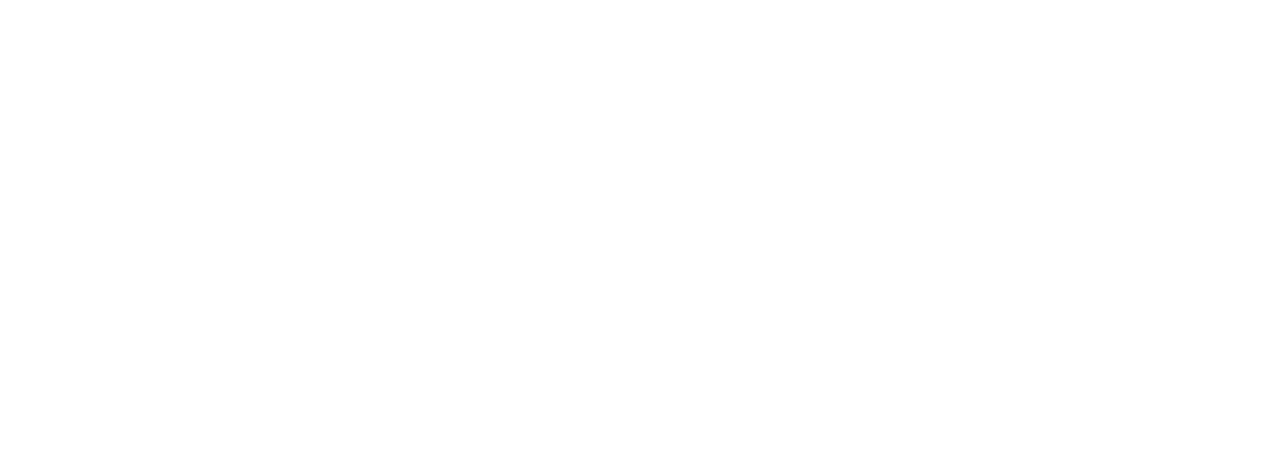
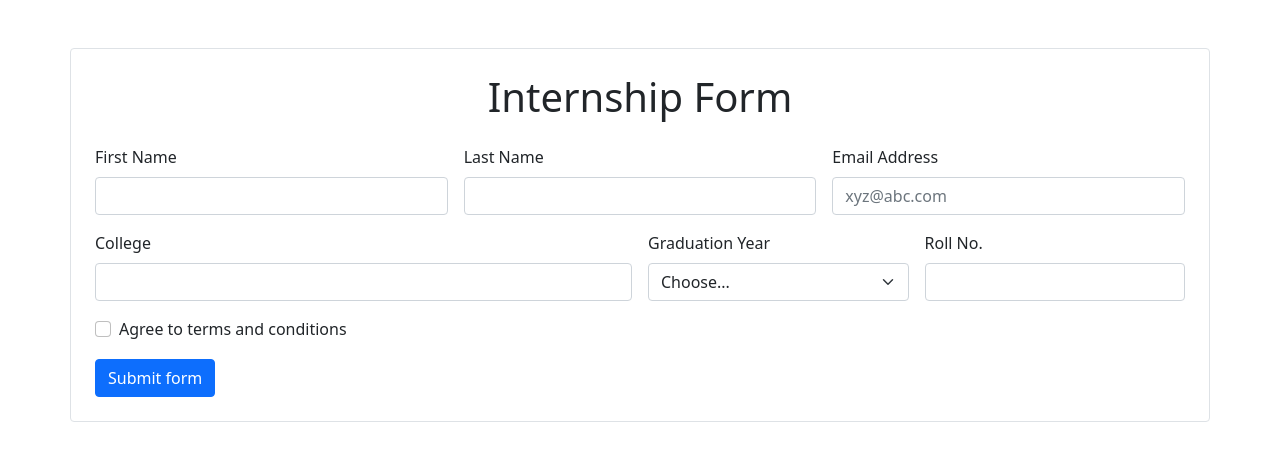
Before and after one commit to acciojob/bootstrap-form-easy-Sarath-Dharmaraj, a website: page main.html in a window 1280 px wide. Drawn offline with nearby package versions, Linux system fonts and the light colour scheme.

Commit message:
created a submission

```diff
--- a/main.html
+++ b/main.html
@@ -1,16 +1,114 @@
 <!DOCTYPE html>
+<html lang="en">
+<head>
+  <meta charset="UTF-8" />
+  <meta name="viewport" content="width=device-width, initial-scale=1.0" />
+  <title>Internship Form</title>
+  <link
+    href="https://cdn.jsdelivr.net/npm/bootstrap@5.0.2/dist/css/bootstrap.min.css"
+    rel="stylesheet"
+  />
+  <link rel="stylesheet" href="styles.css" />
+</head>
+<body>
+  <div class="container my-5 p-4 border rounded">
+    <h1 class="text-center mb-4">Internship Form</h1>
 
-<html>
+    <form class="row g-3 needs-validation" novalidate>
+      <!-- Row 1 -->
+      <div class="col-md-4">
+        <label for="first-name-input" class="form-label">First Name</label>
+        <input
+          type="text"
+          class="form-control"
+          id="first-name-input"
+          required
+        />
+        <div class="invalid-feedback">First name required!</div>
+      </div>
 
-<head>
-	<link rel="stylesheet" href="styles.css">
-</head>
+      <div class="col-md-4">
+        <label for="last-name-input" class="form-label">Last Name</label>
+        <input
+          type="text"
+          class="form-control"
+          id="last-name-input"
+          required
+        />
+        <div class="invalid-feedback">Last name required!</div>
+      </div>
 
-<body>
-	<!-- the entire body must be written by student -->
-    <script type="text/javascript" src="./script.js">
-</script>
+      <div class="col-md-4">
+        <label for="email-input" class="form-label">Email Address</label>
+        <input
+          type="email"
+          class="form-control"
+          id="email-input"
+          placeholder="xyz@abc.com"
+          required
+        />
+        <div class="invalid-feedback">Email required!</div>
+      </div>
 
+      <!-- Row 2 -->
+      <div class="col-md-6">
+        <label for="college-input" class="form-label">College</label>
+        <input
+          type="text"
+          class="form-control"
+          id="college-input"
+          required
+        />
+        <div class="invalid-feedback">Please provide a valid college.</div>
+      </div>
+
+      <div class="col-md-3">
+        <label for="grad-year-select" class="form-label">Graduation Year</label>
+        <select class="form-select" id="grad-year-select" required>
+          <option selected disabled value="">Choose...</option>
+          <option value="2020">2020</option>
+          <option value="2021">2021</option>
+          <option value="2022">2022</option>
+          <option value="2023">2023</option>
+        </select>
+        <div class="invalid-feedback">Please select a valid Graduation Year.</div>
+      </div>
+
+      <div class="col-md-3">
+        <label for="roll-no-input" class="form-label">Roll No.</label>
+        <input
+          type="text"
+          class="form-control"
+          id="roll-no-input"
+          required
+        />
+        <div class="invalid-feedback">Please provide a valid Roll no.</div>
+      </div>
+
+      <!-- Row 3 -->
+      <div class="col-12">
+        <div class="form-check">
+          <input
+            class="form-check-input"
+            type="checkbox"
+            id="conditions-checkbox"
+            required
+          />
+          <label class="form-check-label" for="conditions-checkbox">
+            Agree to terms and conditions
+          </label>
+          <div class="invalid-feedback">You must agree before submitting.</div>
+        </div>
+      </div>
+
+      <!-- Row 4 -->
+      <div class="col-12">
+        <button class="btn btn-primary" type="submit">Submit form</button>
+      </div>
+    </form>
+  </div>
+
+  <script src="https://cdn.jsdelivr.net/npm/bootstrap@5.0.2/dist/js/bootstrap.bundle.min.js"></script>
+  <script src="./script.js"></script>
 </body>
-
 </html>
--- a/styles.css
+++ b/styles.css
@@ -1,2 +1,9 @@
+const form = document.querySelector(".needs-validation");
 
-/* Your CSS Code here. */
+form.addEventListener("submit", (event) => {
+  if (!form.checkValidity()) {
+    event.preventDefault();
+    event.stopPropagation();
+  }
+  form.classList.add("was-validated");
+});
```
